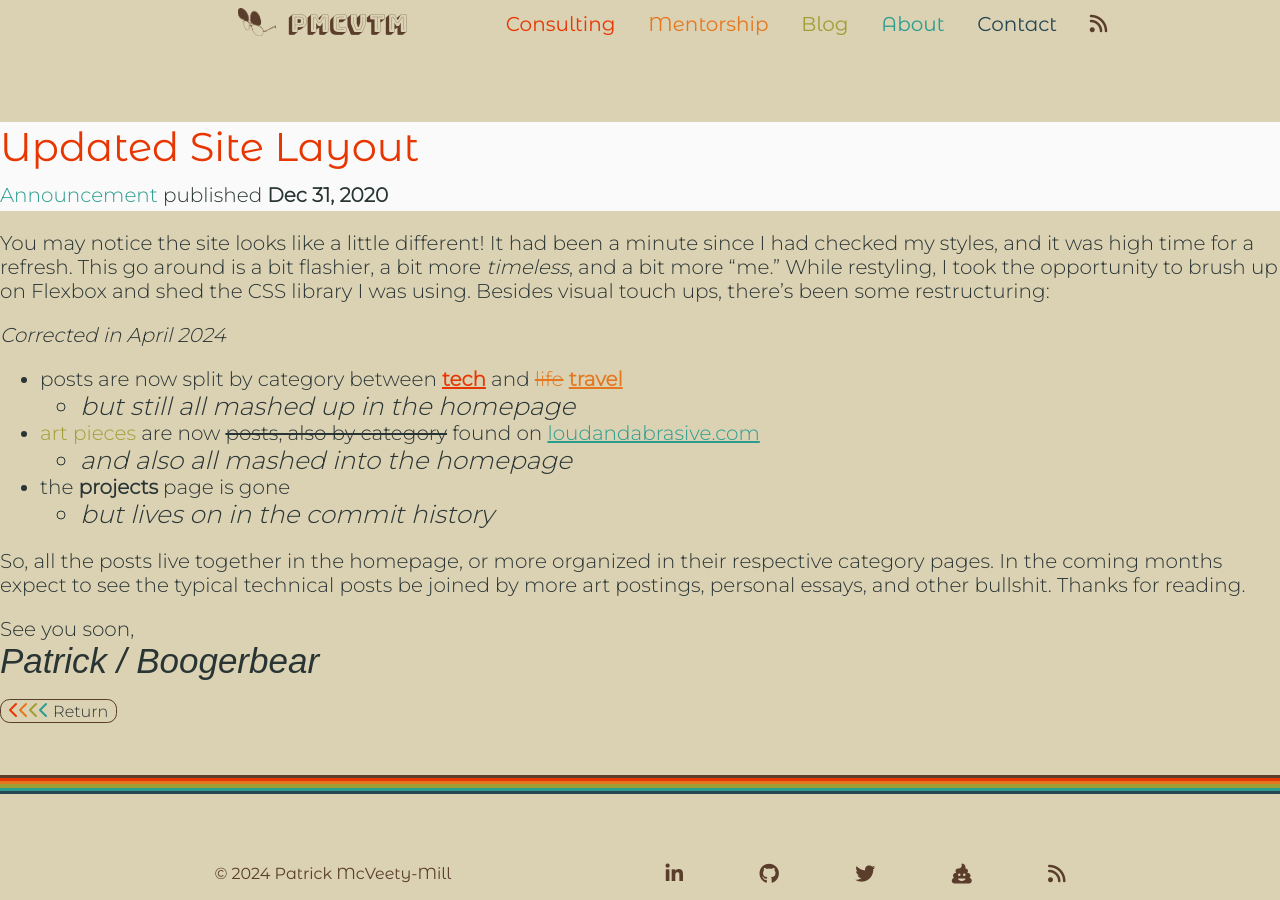
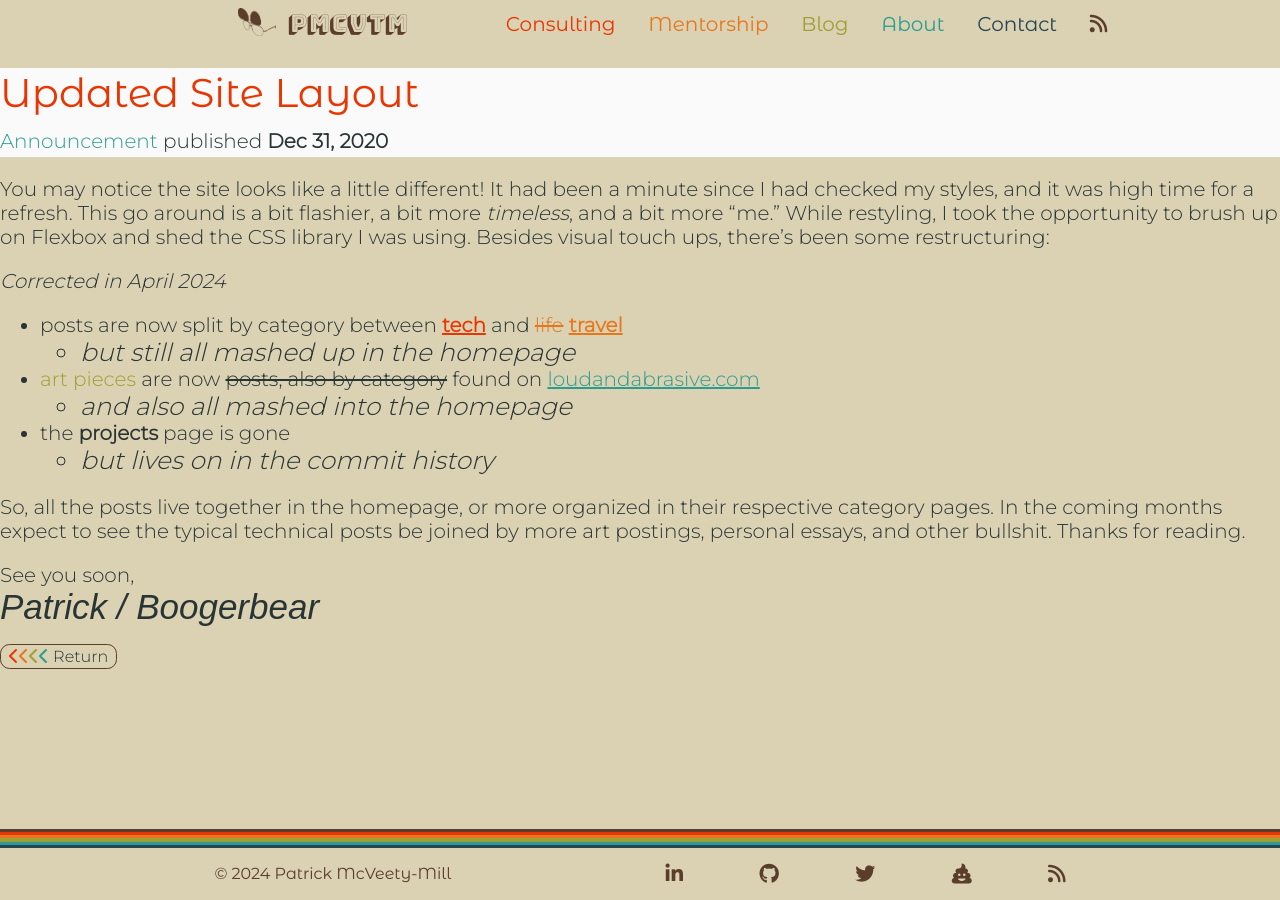
Before and after one commit to pmcvtm/pmcvtm.com, a Jekyll site: the page built from _posts/2020-12-31-new-layout.md, in a window 1280 px wide. Built offline with Jekyll 4.4.1, drawn with Linux system fonts in a browser that asks for light colours; nearby versions of some CDN libraries; some web fonts are replaced.

Commit message:
keep footer stripes with footer

```diff
--- a/_includes/footer.html
+++ b/_includes/footer.html
@@ -1,5 +1,5 @@
+<div style="min-width: 100%;">
 <hr class="footer-stripes" />
-
 <footer class="site-footer">
   <span class="copy">&copy; {{ site.time | date: "%Y" }} {{ site.organization }}</span>
   <ul class="social-links">
@@ -11,3 +11,4 @@
     <li><a class="rss" title="Subscribe" target="_blank" href="{{ "/feed.xml" | relative_url }}"><i class="fas fa-rss"></i></a></li>
   </ul>
 </footer>
+</div>
--- a/_sass/layout.scss
+++ b/_sass/layout.scss
@@ -5,6 +5,7 @@
     align-items: center;
     justify-content: center;
     flex-direction: column;
+    margin-bottom: auto;
 
     width: 100%;
 
```
